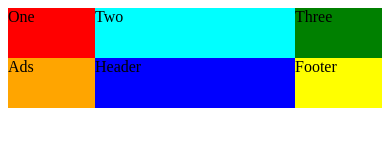
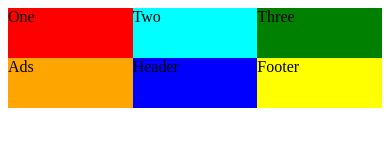
Before and after one commit to marty331/cssgrid-talk, a plain HTML site: page index.html in a window 390 px wide. Drawn offline with Linux system fonts and the light colour scheme.

Commit message:
add media queries

```diff
--- a/main.css
+++ b/main.css
@@ -26,3 +26,18 @@
 .footer {
   background-color: yellow;
 }
+
+@media only screen and (max-width: 960px) {
+  .container {
+    display: grid;
+    grid-template: 50px 50px / 1fr 200px 1fr;
+  }
+}
+
+ /* small screen */
+@media only screen and (max-width: 540px) {
+  .container {
+    display: grid;
+    grid-template: 50px 50px / 1fr 1fr 1fr;
+  }
+}
```
